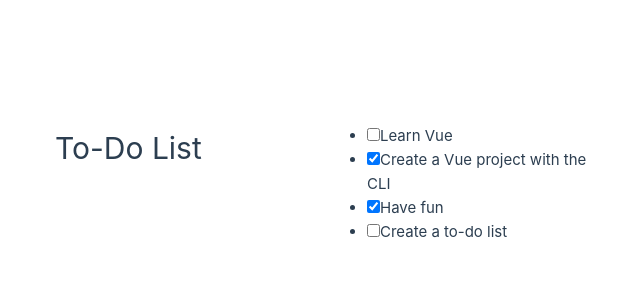
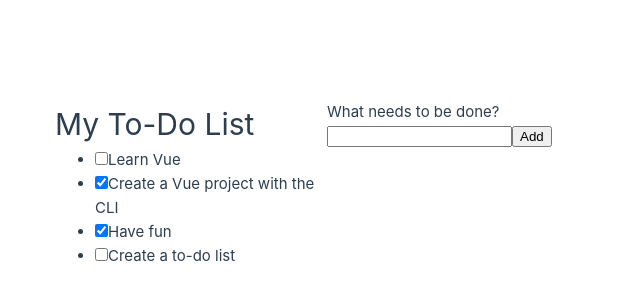
Before and after one commit to veggie1/vue-quickstart, a Vue app: page / in a window 1280 px wide. Shown: the part 216-516 px from the top of the page, without its empty margins (9-649 px from the left). Built offline with nearby package versions, Linux system fonts and the light colour scheme; the HTML template or start-up script is replaced by a standard one.

Commit message:
Implement input with add button

```diff
--- a/src/App.vue
+++ b/src/App.vue
@@ -1,11 +1,13 @@
 <script lang="ts">
 import { nanoid } from 'nanoid'
 import ToDoItem from './components/ToDoItem.vue'
+import ToDoForm from './components/ToDoForm.vue'
 
 export default {
   name: 'app',
   components: {
     ToDoItem,
+    ToDoForm,
   },
   data() {
     return {
@@ -25,12 +27,22 @@
       ],
     }
   },
+  methods: {
+    addToDo(toDoLabel: string) {
+      this.ToDoItems.push({
+        id: `todo-${nanoid()}`,
+        label: toDoLabel,
+        done: false,
+      })
+    },
+  },
 }
 </script>
 
 <template>
   <div id="app">
-    <h1>To-Do List</h1>
+    <h1>My To-Do List</h1>
+    <to-do-form @todo-added="addToDo"></to-do-form>
     <ul>
       <li v-for="item in ToDoItems" :key="item.id">
         <to-do-item :label="item.label" :done="item.done" :id="item.id"></to-do-item>
--- /dev/null
+++ b/src/components/ToDoForm.vue
@@ -0,0 +1,31 @@
+<template>
+  <form @submit.prevent="onSubmit">
+    <label for="new-todo-input"> What needs to be done? </label>
+    <input
+      type="text"
+      id="new-todo-input"
+      name="new-todo"
+      autocomplete="off"
+      v-model.lazy.trim="label"
+    />
+    <button type="submit">Add</button>
+  </form>
+</template>
+
+<script lang="ts">
+export default {
+  methods: {
+    onSubmit() {
+      if (!!this.label) {
+        this.$emit('todo-added', this.label)
+        this.label = ''
+      }
+    },
+  },
+  data() {
+    return {
+      label: '',
+    }
+  },
+}
+</script>
```
